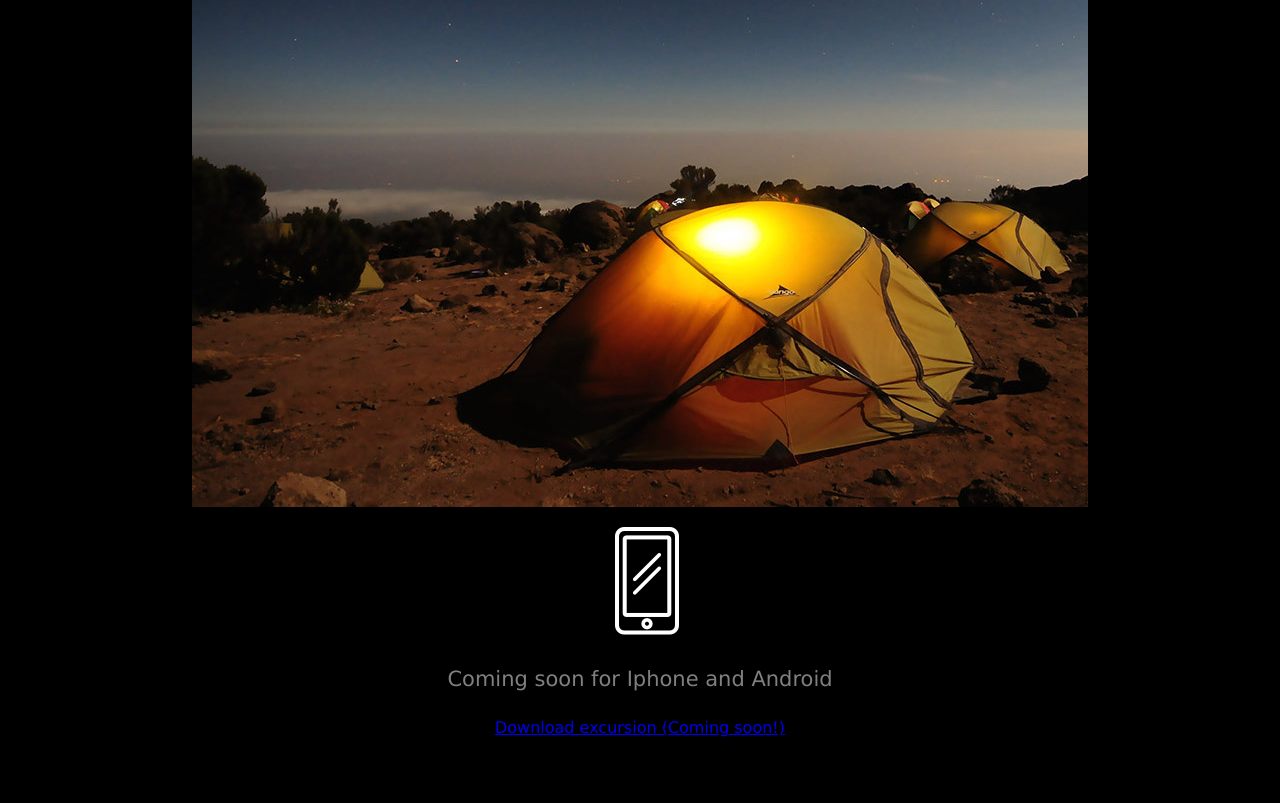
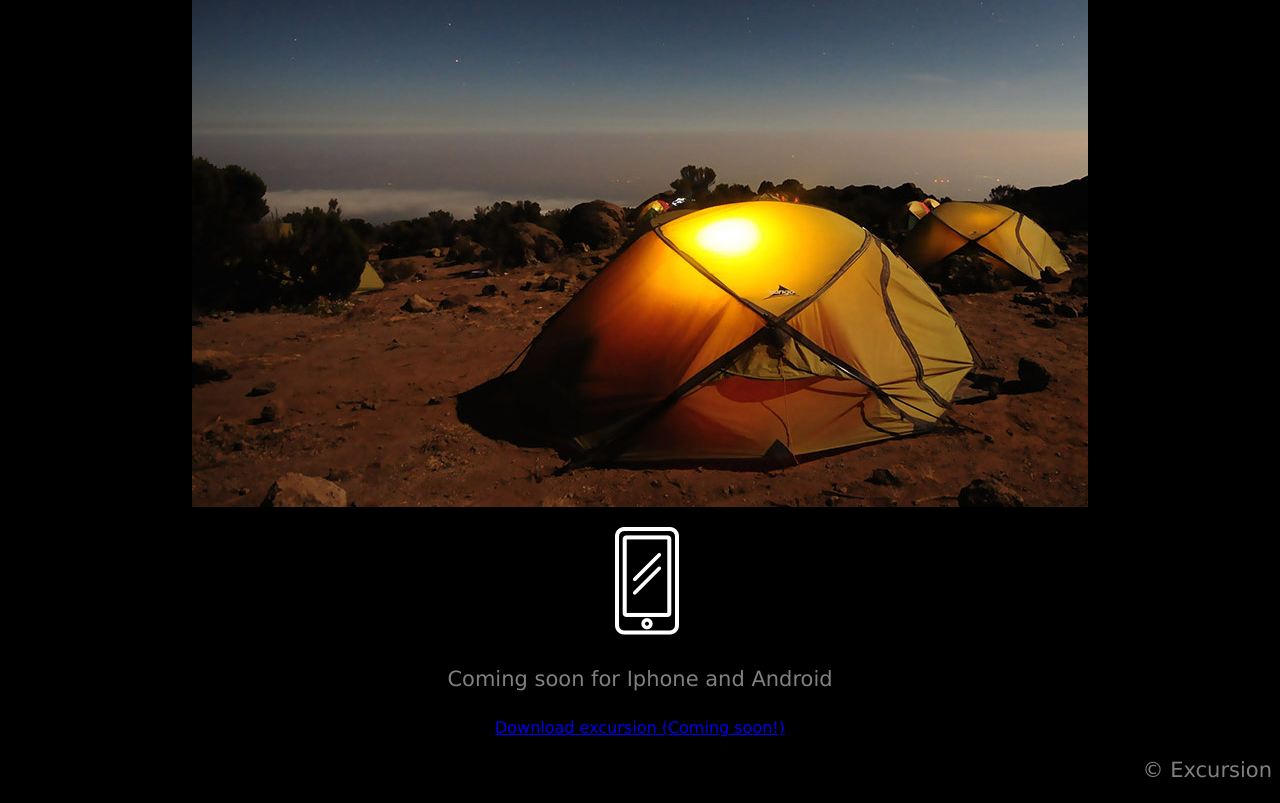
Before and after one commit to Rafaelelias19/excursion, a plain HTML site: page index.html in a window 1280 px wide. Shown: the part 505-1308 px from the top of the page. Before the commit the page ends 1258 px from the top, so only its background shows below. Drawn offline with Linux system fonts and the light colour scheme.

Commit message:
Final push

```diff
--- a/index.html
+++ b/index.html
@@ -19,5 +19,6 @@
 <p>><img src="resources/images/phone.png"></p>
 <h4 class="header--subheader">Coming soon for Iphone and Android</h4>
 <p class="link--cta"><a href="#">Download excursion (Coming soon!)</a></p>
+<p class="footer--copyright">© Excursion</p>
 </body>
 </html>
--- a/resources/css/styles.css
+++ b/resources/css/styles.css
@@ -26,3 +26,9 @@ body {
     font-size: 16px;
     color: aquamarine;
 }
+
+.footer--copyright {
+    font-size: 21px;
+    color: gray;
+    text-align: right;
+}
```
